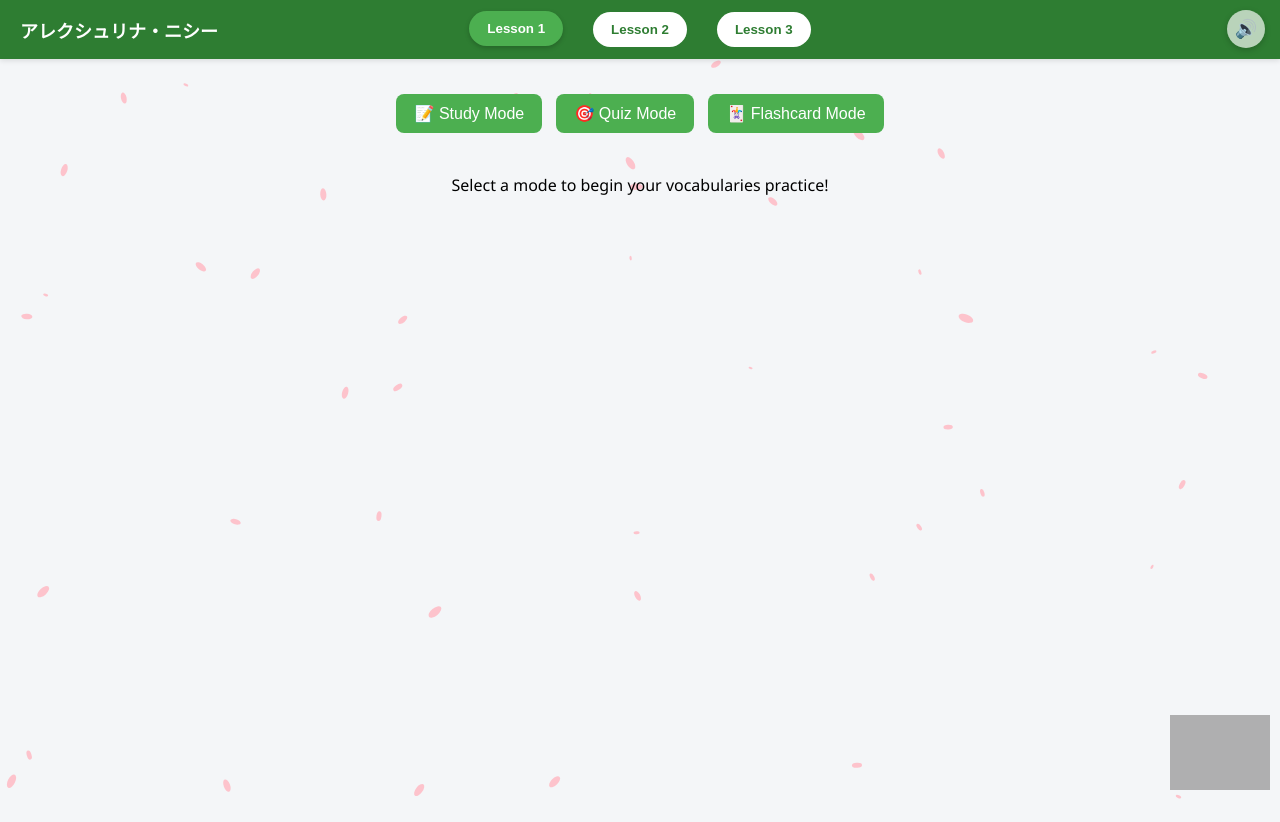
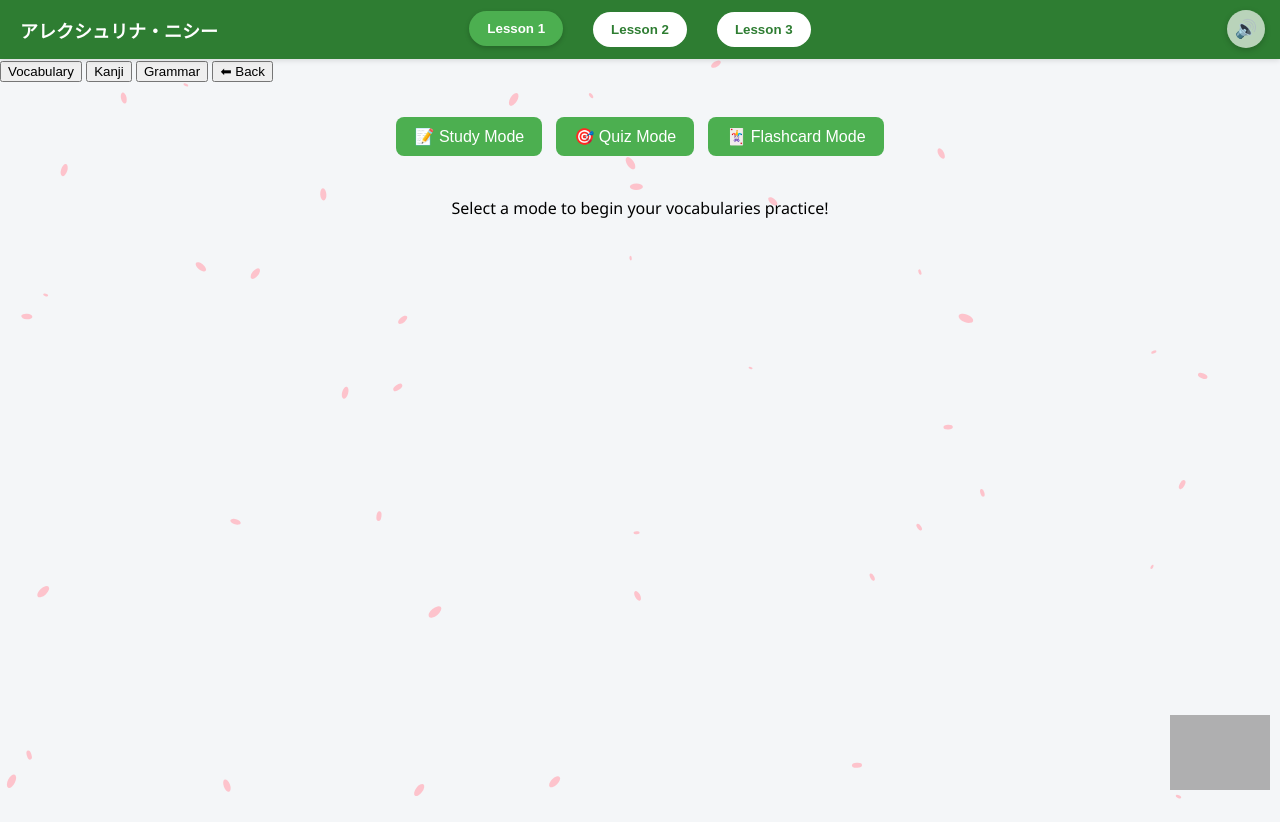
Before and after one commit to neisyalexrina1/Learning_Kana_With_Neisy, a plain HTML site: page index.html in a window 1280 px wide. Before the commit the page ends 800 px from the top, so only its background shows below. Drawn offline with Linux system fonts and the light colour scheme; grey boxes are pictures that could not be loaded.

Commit message:
Update index.html

```diff
--- a/index.html
+++ b/index.html
@@ -23,6 +23,15 @@
       <button id="back-btn" style="display:none;">⬅ Back</button>
     </div>
   </nav>
+
+  <button id="mobile-menu-btn" style="display:none;">☰ Menu</button>
+
+  <div id="mobile-popup">
+    <button id="mobile-vocab">Vocabulary</button>
+    <button id="mobile-kanji">Kanji</button>
+    <button id="mobile-grammar">Grammar</button>
+    <button id="mobile-back">⬅ Back</button>
+  </div>
 
 
   <div class="container">
```
